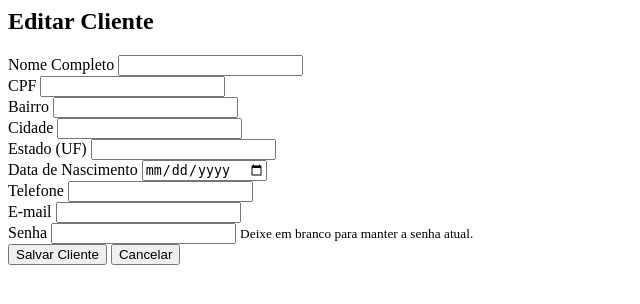
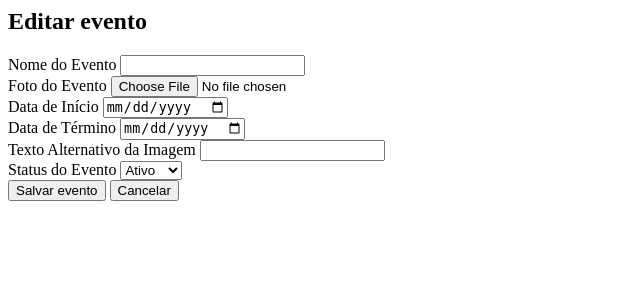
Before and after one commit to Gian-251/sistema-pqmarisa, a PHP site: page /sistema-pqmarisa/admin/eventos/editar.php in a window 1280 px wide. Shown: the top 304 px of the page, without its empty margins (0-640 px from the left). Run offline with PHP 8.4, Linux system fonts and the light colour scheme; data that the repository does not hold is empty.

Commit message:
ok eventos

```diff
--- a/app/views/admin/eventos/editar.php
+++ b/app/views/admin/eventos/editar.php
@@ -1,65 +1,49 @@
-<form class="form-cliente container" method="POST" action="http://localhost/sistema-pqmarisa/public/cliente/editar/<?php echo $dadosCliente['id_cliente'] ?>">
+<form class="form-eventos container" method="POST" action="http://localhost/sistema-pqmarisa/public/eventos/editar/<?php echo $dadosEvento['id_eventos']; ?>" enctype="multipart/form-data">
     <div class="row">
-        <h2 class="text-center">Editar Cliente</h2>
+        <h2 class="text-center">Editar evento</h2>
 
-        <!-- Nome Completo -->
-        <div class="col-md-6">
-            <label for="nome_cliente" class="form-label">Nome Completo</label>
-            <input type="text" class="form-control" id="nome_cliente" name="nome_cliente" required value="<?php echo $dadosCliente['nome_cliente'] ?>">
+        <div class="mb-3">
+            <label for="nome_eventos" class="form-label">Nome do Evento</label>
+            <input type="text" class="form-control" id="nome_eventos" name="nome_eventos" value="<?php echo $evento['nome_eventos']; ?>" required>
         </div>
 
-        <!-- CPF -->
-        <div class="col-md-6">
-            <label for="cpf_cliente" class="form-label">CPF</label>
-            <input type="text" class="form-control" id="cpf_cliente" name="cpf_cliente" required value="<?php echo $dadosCliente['cpf_cliente'] ?>">
+        <div class="mb-3">
+            <label for="foto_eventos" class="form-label">Foto do Evento</label>
+            <input type="file" class="form-control" id="foto_eventos" name="foto_eventos" accept="image/*">
+            <?php if($evento['foto_eventos']): ?>
+                <div class="mt-2">
+                    <img src="<?php echo BASE_URL . 'assets/img/Eventos/' . $evento['foto_eventos']; ?>"
+                         alt="<?php echo $evento['alt_eventos']; ?>"
+                         class="img-thumbnail" style="max-width: 200px">
+                </div>
+            <?php endif; ?>
         </div>
 
-        <!-- Bairro -->
-        <div class="col-md-4">
-            <label for="bairro_cliente" class="form-label">Bairro</label>
-            <input type="text" class="form-control" id="bairro_cliente" name="bairro_cliente" required value="<?php echo $dadosCliente['bairro_cliente'] ?>">
+        <div class="mb-3">
+            <label for="data_inicio_eventos" class="form-label">Data de Início</label>
+            <input type="date" class="form-control" id="data_inicio_eventos" name="data_inicio_eventos" value="<?php echo $evento['data_inicio_eventos']; ?>" required>
         </div>
 
-        <!-- Cidade -->
-        <div class="col-md-4">
-            <label for="cidade_cliente" class="form-label">Cidade</label>
-            <input type="text" class="form-control" id="cidade_cliente" name="cidade_cliente" required value="<?php echo $dadosCliente['cidade_cliente'] ?>">
+        <div class="mb-3">
+            <label for="data_fim_eventos" class="form-label">Data de Término</label>
+            <input type="date" class="form-control" id="data_fim_eventos" name="data_fim_eventos" value="<?php echo $evento['data_fim_eventos']; ?>" required>
         </div>
 
-        <!-- Estado -->
-        <div class="col-md-4">
-            <label for="estado_cliente" class="form-label">Estado (UF)</label>
-            <input type="text" class="form-control" id="estado_cliente" name="estado_cliente" required maxlength="2" value="<?php echo $dadosCliente['estado_cliente'] ?>">
+        <div class="mb-3">
+            <label for="alt_eventos" class="form-label">Texto Alternativo da Imagem</label>
+            <input type="text" class="form-control" id="alt_eventos" name="alt_eventos" value="<?php echo $evento['alt_eventos']; ?>" required>
         </div>
 
-        <!-- Data de Nascimento -->
-        <div class="col-md-6">
-            <label for="data_nasc_cliente" class="form-label">Data de Nascimento</label>
-            <input type="date" class="form-control" id="data_nasc_cliente" name="data_nasc_cliente" required value="<?php echo $dadosCliente['data_nasc_cliente'] ?>">
+        <div class="mb-3">
+            <label for="status_eventos" class="form-label">Status do Evento</label>
+            <select class="form-select" id="status_eventos" name="status_eventos" required>
+                <option value="ativo" <?php echo $evento['status_eventos'] == 'ativo' ? 'selected' : ''; ?>>Ativo</option>
+                <option value="inativo" <?php echo $evento['status_eventos'] == 'inativo' ? 'selected' : ''; ?>>Inativo</option>
+            </select>
         </div>
-
-        <!-- Telefone -->
-        <div class="col-md-6">
-            <label for="telefone_cliente" class="form-label">Telefone</label>
-            <input type="text" class="form-control" id="telefone_cliente" name="telefone_cliente" required value="<?php echo $dadosCliente['telefone_cliente'] ?>">
-        </div>
-
-        <!-- Email -->
-        <div class="col-md-6">
-            <label for="email_cliente" class="form-label">E-mail</label>
-            <input type="email" class="form-control" id="email_cliente" name="email_cliente" required value="<?php echo $dadosCliente['email_cliente'] ?>">
-        </div>
-
-        <!-- Senha -->
-        <div class="col-md-6">
-            <label for="senha_cliente" class="form-label">Senha</label>
-            <input type="password" class="form-control" id="senha_cliente" name="senha_cliente">
-            <small class="text-muted">Deixe em branco para manter a senha atual.</small>
-        </div>
-
         <!-- Botões -->
         <div class="col-12 text-end">
-            <button type="submit" class="btn btn-primary">Salvar Cliente</button>
+            <button type="submit" class="btn btn-primary">Salvar evento</button>
             <button type="reset" class="btn btn-secondary">Cancelar</button>
         </div>
     </div>
```
Also changed, not shown: app/controllers/EventosController.php (+63 -50 lines).
